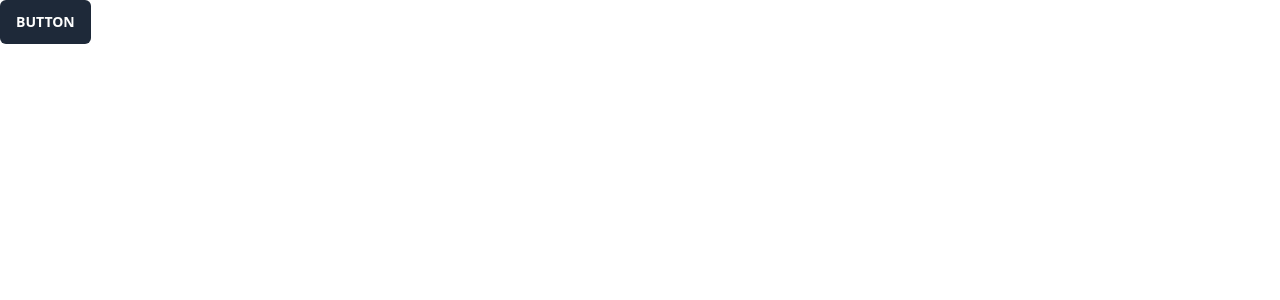
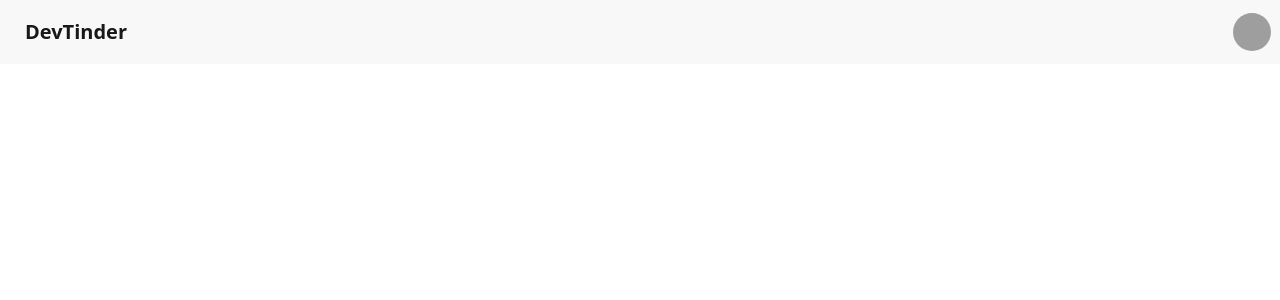
Before and after one commit to rushikeshwaghmare07/dev-tinder, a React (Vite) app in the folder client/: page / in a window 1280 px wide. Shown: the top 300 px of the page. Built offline with nearby package versions, Linux system fonts and the light colour scheme; grey boxes are pictures that could not be loaded.

Commit message:
feat: Add Routing and Navbar component

```diff
--- a/client/src/App.jsx
+++ b/client/src/App.jsx
@@ -1,12 +1,16 @@
 import React from "react";
+import { BrowserRouter, Routes, Route } from "react-router-dom";
+import Body from "./components/Body";
 
 const App = () => {
   return (
-    <div>
-      <button class="inline-block cursor-pointer rounded-md bg-gray-800 px-4 py-3 text-center text-sm font-semibold uppercase text-white transition duration-200 ease-in-out hover:bg-gray-900">
-        Button
-      </button>
-    </div>
+    <>
+      <BrowserRouter basename="/">
+        <Routes>
+          <Route path="/" element={<Body />}></Route>
+        </Routes>
+      </BrowserRouter>
+    </>
   );
 };
 
--- /dev/null
+++ b/client/src/components/Body.jsx
@@ -0,0 +1,14 @@
+import React from 'react'
+import Navbar from './Navbar'
+import { Outlet } from "react-router-dom"
+
+const Body = () => {
+  return (
+    <div>
+      <Navbar />
+      <Outlet />
+    </div>
+  )
+}
+
+export default Body
--- /dev/null
+++ b/client/src/components/Navbar.jsx
@@ -0,0 +1,48 @@
+import React from "react";
+
+const Navbar = () => {
+  return (
+    <>
+      <div className="navbar bg-base-200">
+        <div className="flex-1">
+          <a className="btn btn-ghost text-xl">DevTinder</a>
+        </div>
+        <div className="flex-none">
+          <div className="dropdown dropdown-end">
+            <div
+              tabIndex={0}
+              role="button"
+              className="btn btn-ghost btn-circle avatar"
+            >
+              <div className="w-10 rounded-full">
+                <img
+                  alt="Tailwind CSS Navbar component"
+                  src="https://img.daisyui.com/images/stock/photo-1534528741775-53994a69daeb.webp"
+                />
+              </div>
+            </div>
+            <ul
+              tabIndex={0}
+              className="menu menu-sm dropdown-content bg-base-100 rounded-box z-[1] mt-3 w-52 p-2 shadow"
+            >
+              <li>
+                <a className="justify-between">
+                  Profile
+                  <span className="badge">New</span>
+                </a>
+              </li>
+              <li>
+                <a>Settings</a>
+              </li>
+              <li>
+                <a>Logout</a>
+              </li>
+            </ul>
+          </div>
+        </div>
+      </div>
+    </>
+  );
+};
+
+export default Navbar;
```
